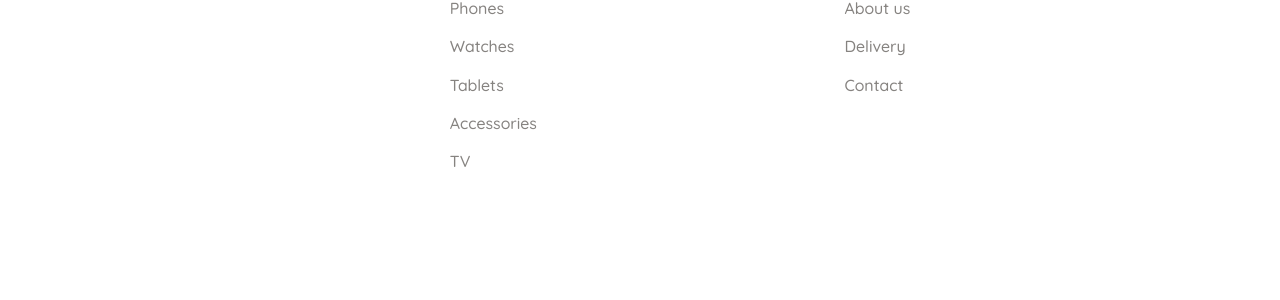
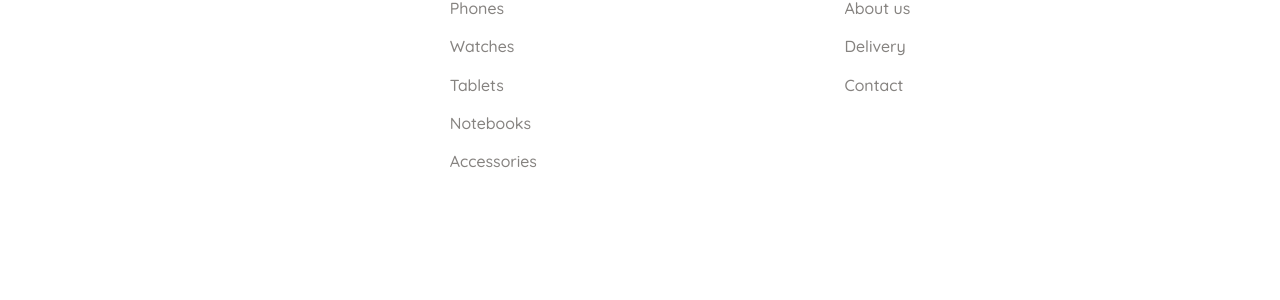
Before and after one commit to g-oncharov/PHP-Fullstack-2021, a PHP site: template app/template/layouts/default.php in a window 1280 px wide. Shown: the part 198-498 px from the top of the page. Run offline with PHP 8.4, Linux system fonts and the light colour scheme; the template is opened without the code that fills it: most values are stand-ins (such as "Sample title", 1, 10 or a date in 2020).

Commit message:
edit categories + add script

```diff
--- a/app/template/base/footer.php
+++ b/app/template/base/footer.php
@@ -10,8 +10,8 @@
                 <li class="categories__item"><a href="#">Phones</a></li>
                 <li class="categories__item"><a href="#">Watches</a></li>
                 <li class="categories__item"><a href="#">Tablets</a></li>
+                <li class="categories__item"><a href="#">Notebooks</a></li>
                 <li class="categories__item"><a href="#">Accessories</a></li>
-                <li class="categories__item"><a href="#">TV</a></li>
             </ul>
         </div>
         <div class="footer__about">
@@ -31,5 +31,6 @@
         </div>
     </div>
 </footer>
+<script src="/public/js/dropdown.js"></script>
 </body>
 </html>
```
